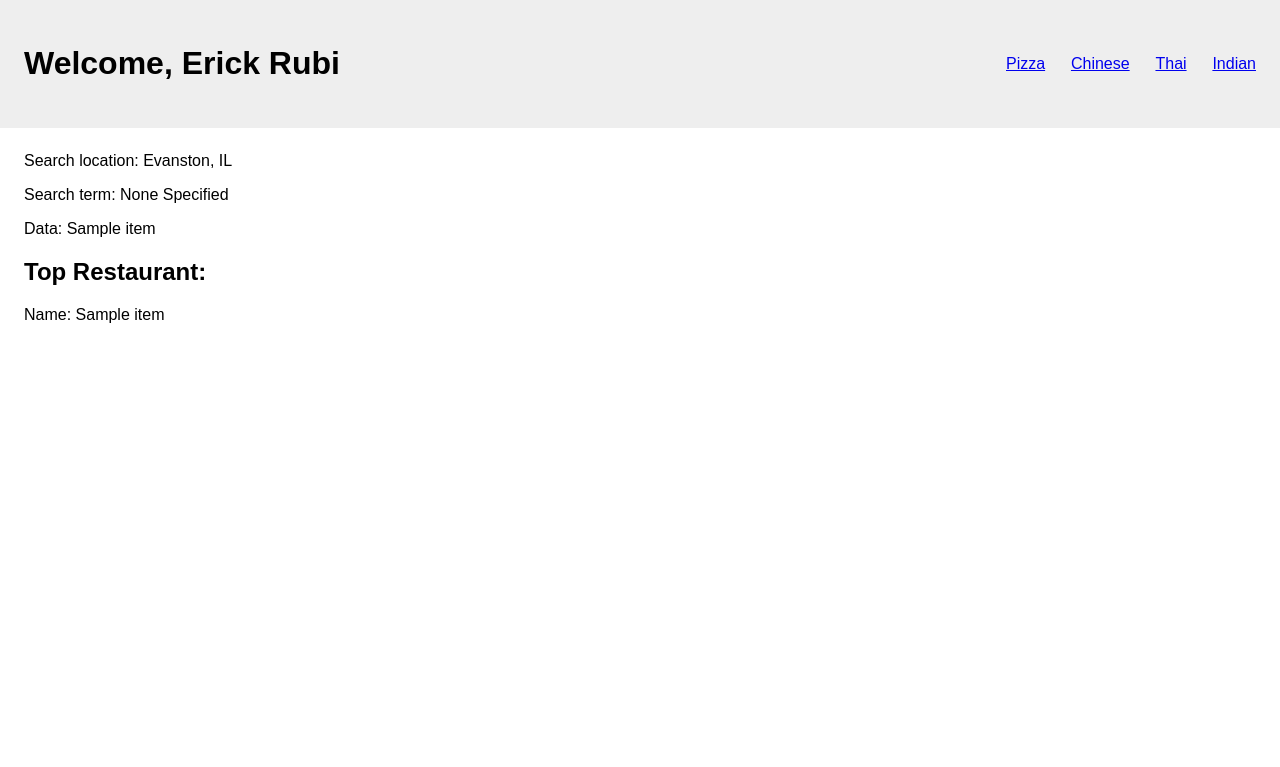
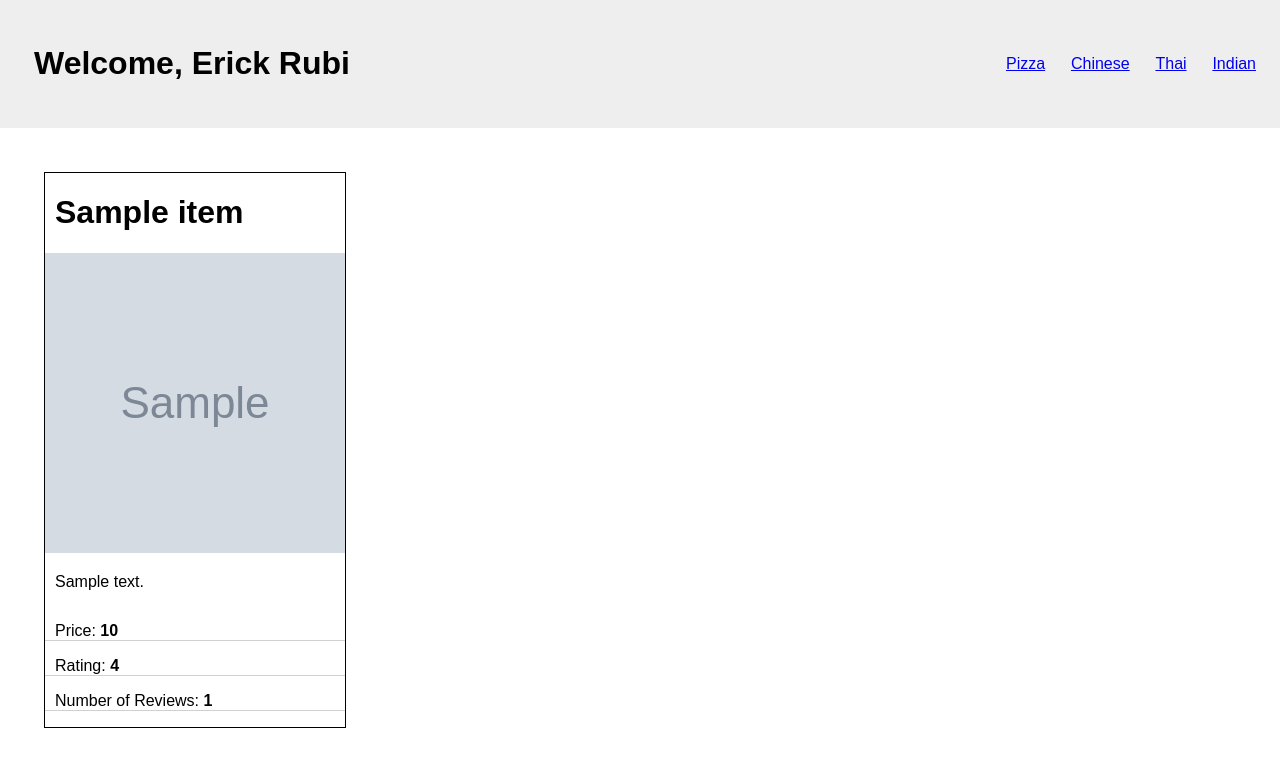
Before and after one commit to sabernstein/webdev-labs, a Flask app: page /restaurant in a window 1280 px wide. Shown: the top 767 px of the page. Run offline with Flask 2, Linux system fonts and the light colour scheme; grey boxes marked "Sample" are stand-in pictures; a database or web service that is not in the repository returns one stand-in record (values such as "Sample title"); data that the repository does not hold is empty; some libraries are stand-ins or nearby versions.

Commit message:
Commiting my completed lab02 files

```diff
--- a/lab02/app.py
+++ b/lab02/app.py
@@ -72,7 +72,7 @@ def exercise4(city='Evanston, IL', search_term=''):
         user=current_user,
         search_term=search_term,
         city=city,
-        restaurant=restaurants[0]
+        restaurants=restaurants
     )
 
 @app.route('/cards')
--- a/lab02/static/style.css
+++ b/lab02/static/style.css
@@ -25,6 +25,34 @@ nav ul {
 
 main {
     margin: 3vh;
+    display: inline-flex;
+    flex-wrap: wrap;
+}
+
+div {
+    width: 302px;
+    border: 1px solid;
+    margin: 20px;
+}
+
+img {
+    width:300px;
+    height:300px;
+    object-fit:cover;
+}
+
+h1 {
+    margin-left: 10px;
+}
+
+p {
+    border-bottom: 0.5px solid rgb(209, 208, 208);
+    padding-left: 10px;
+}
+
+#addy {
+    border-bottom: 0;
+    padding-bottom: 15px;
 }
 
 
--- /dev/null
+++ b/lab02/templates/includes/body.html
@@ -0,0 +1,10 @@
+{% for restaurant in restaurants: %}
+    <div>
+        <h1> {{ restaurant.name }}</h1>
+        <img src={{restaurant.image_url}}>
+        <p id="addy"> {{ restaurant.display_address }}</p>
+        <p id="price"> Price: <strong> {{restaurant.price}} </strong></p>
+        <p id="rating"> Rating: <strong> {{restaurant.rating}} </strong></p>
+        <p id="reviews"> Number of Reviews: <strong> {{restaurant.review_count}} </strong></p>
+    </div>
+{% endfor %}
--- a/lab02/templates/restaurant.html
+++ b/lab02/templates/restaurant.html
@@ -11,11 +11,7 @@
     {% include 'includes/header.html' %}
 
     <main>
-        <p>Search location: {{city}}</p>
-        <p>Search term: {{search_term or 'None Specified'}}</p>
-        <p>Data: {{ restaurant }}</p>
-        <h2>Top Restaurant:</h2>
-        <p>Name: {{ restaurant.get('name') }}</p>
+        {% include 'includes/body.html' %}
     </main>
 </body>
 </html>
```
Also changed, not shown: 1 other file.
